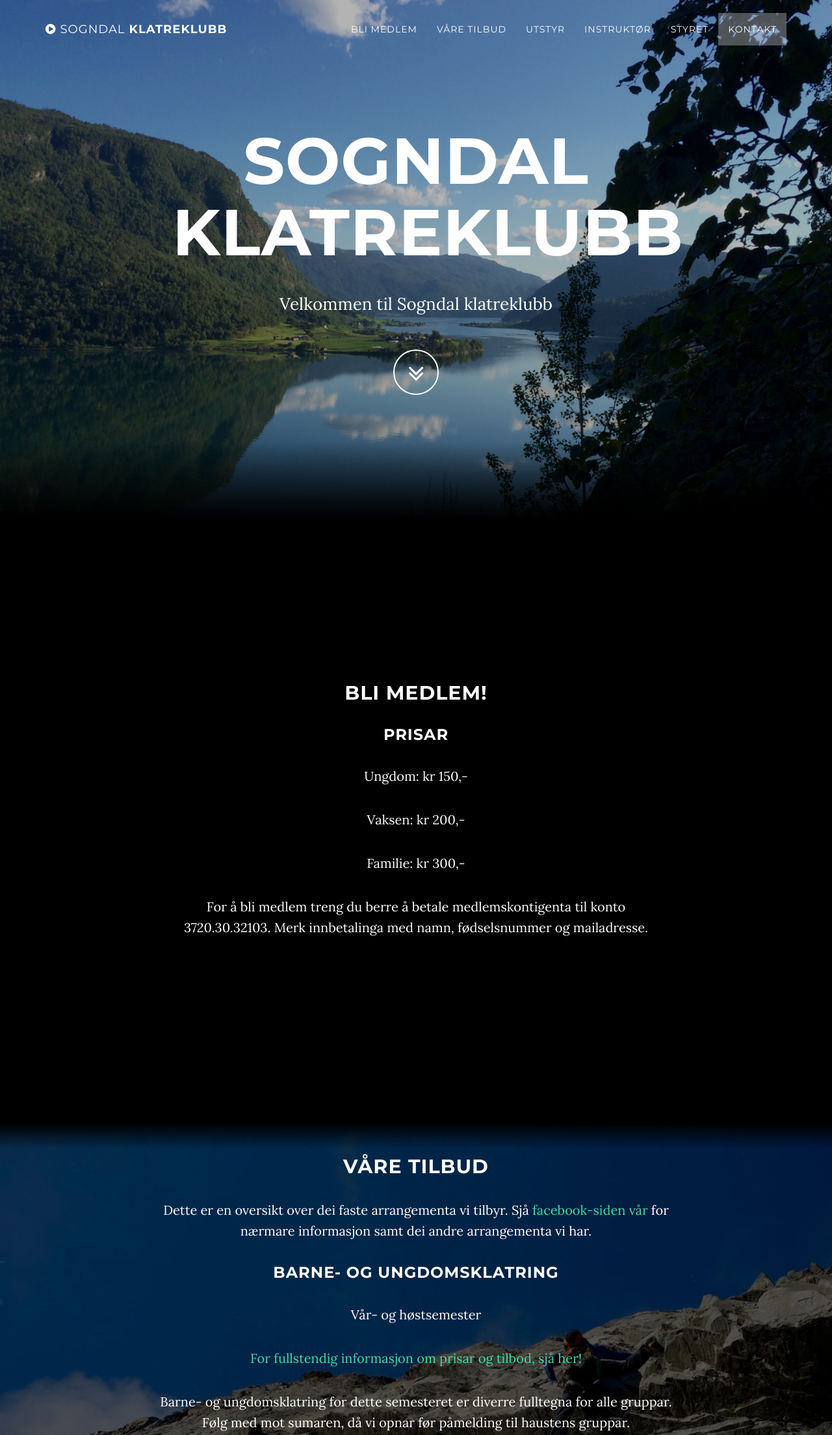
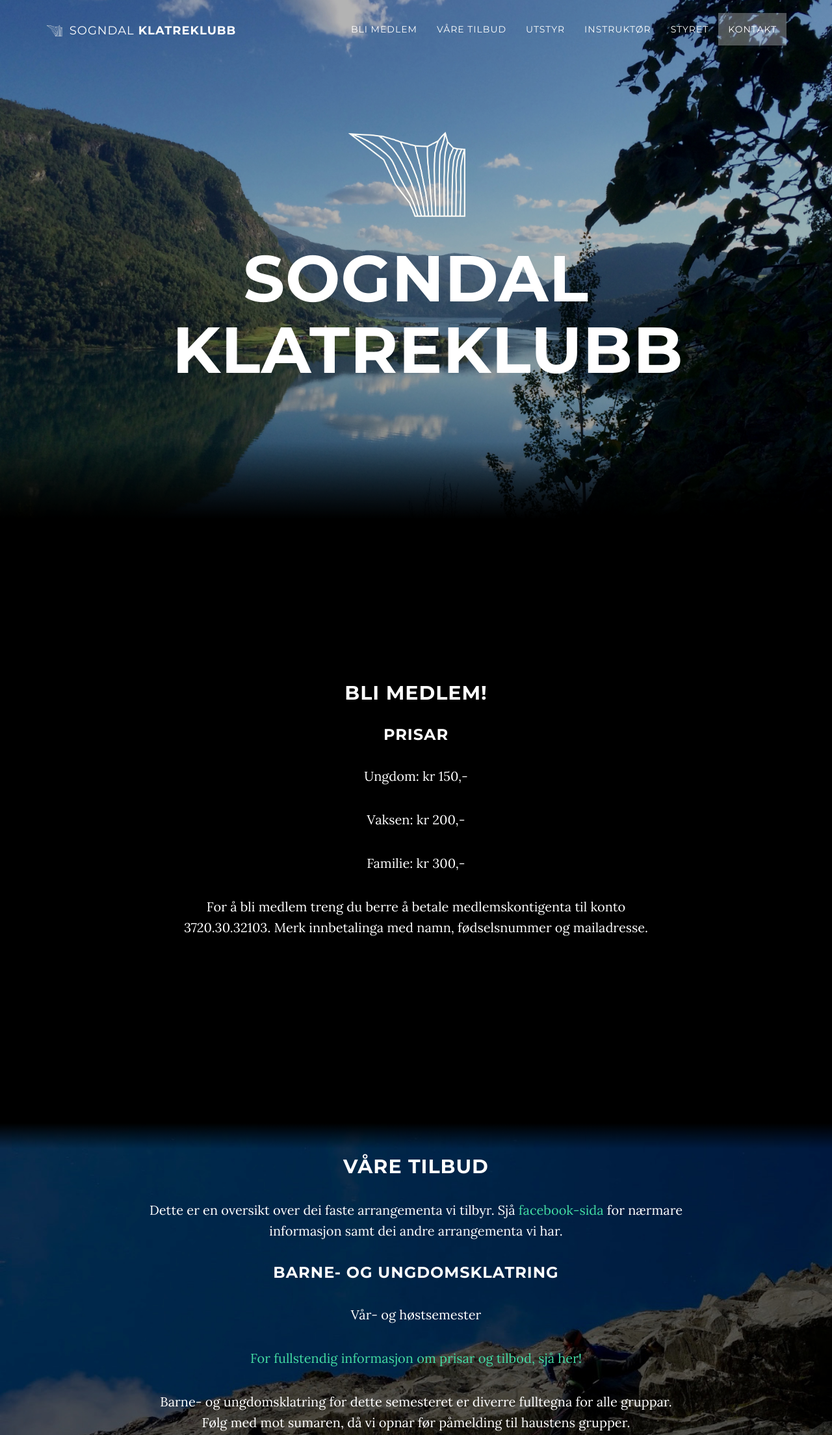
Before and after one commit to aknutsen/sogndalklatreklubb, a plain HTML site: page index.html in a window 1280 px wide. Shown: the top 2209 px of the page at 65% size. Drawn offline with Linux system fonts and the light colour scheme; some packages are replaced by stand-ins of ours.

Commit message:
added logo

```diff
--- a/index.html
+++ b/index.html
@@ -40,7 +40,7 @@
                 </button>
                 <a class="navbar-brand page-scroll" href="#page-top">
                     <!--<img style="width: 400px;" src="img/logo.jpg"></img>-->
-                    <i class="fa fa-play-circle"></i>  <span class="light">Sogndal</span> Klatreklubb
+                    <img src="img/logotykk.png" style="height: 26px; display: inline;">  <span class="light">Sogndal</span> Klatreklubb
                 </a>
             </div>
 
@@ -85,11 +85,12 @@
             <div class="container">
                 <div class="row">
                     <div class="col-md-8 col-md-offset-2">
+                        <img src="img/logotykk.png" style="height: 200px; display: inline;"></img>
                         <h1 class="brand-heading">Sogndal klatreklubb</h1>
-                        <p class="intro-text">Velkommen til Sogndal klatreklubb</p>
-                        <a href="#bli-medlem" class="btn btn-circle page-scroll">
+
+                        <!--<a href="#bli-medlem" class="btn btn-circle page-scroll">
                             <i class="fa fa-angle-double-down animated"></i>
-                        </a>
+                        </a>-->
                     </div>
                 </div>
             </div>
@@ -137,11 +138,11 @@
         <div class="container dsm-section">
             <div class="col-lg-8 col-lg-offset-2">
                 <h2>Våre tilbud</h2>
-                <p>Dette er en oversikt over dei faste arrangementa vi tilbyr. Sjå <a href="https://facebook.com/sogndalklatreklubb">facebook-siden vår</a> for nærmare informasjon samt dei andre arrangementa vi har.</p>
+                <p>Dette er en oversikt over dei faste arrangementa vi tilbyr. Sjå <a href="https://facebook.com/sogndalklatreklubb">facebook-sida</a> for nærmare informasjon samt dei andre arrangementa vi har.</p>
                 <h3>Barne- og ungdomsklatring</h3>
                 <p>Vår- og høstsemester<br>
                 <p><a href="docs/beskrivelse_kurs_ barn_ungdomsklatring16_vår.docx">For fullstendig informasjon om prisar og tilbod, sjå her!</a></p>
-                <p>Barne- og ungdomsklatring for dette semesteret er diverre fulltegna for alle gruppar. Følg med mot sumaren, då vi opnar før påmelding til haustens gruppar.</p>
+                <p>Barne- og ungdomsklatring for dette semesteret er diverre fulltegna for alle gruppar. Følg med mot sumaren, då vi opnar før påmelding til haustens grupper.</p>
 
  <!--               <h3>Fellesklatring for voksne</h3>
                 <p>Tirsdager kl 19:30 - 21:30.</p>
```
Also changed, not shown: img/logo.png (added), img/logotykk.png (added).
